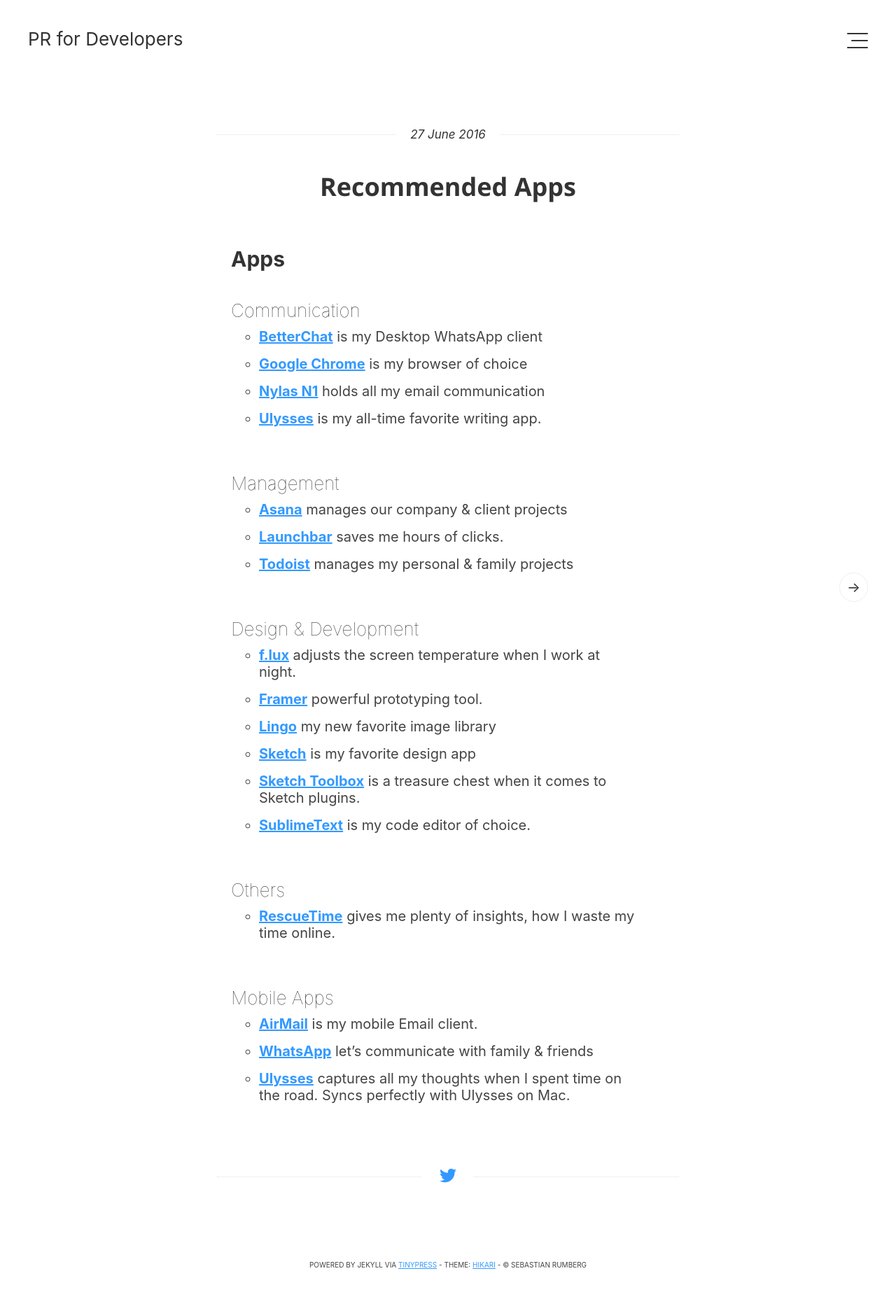
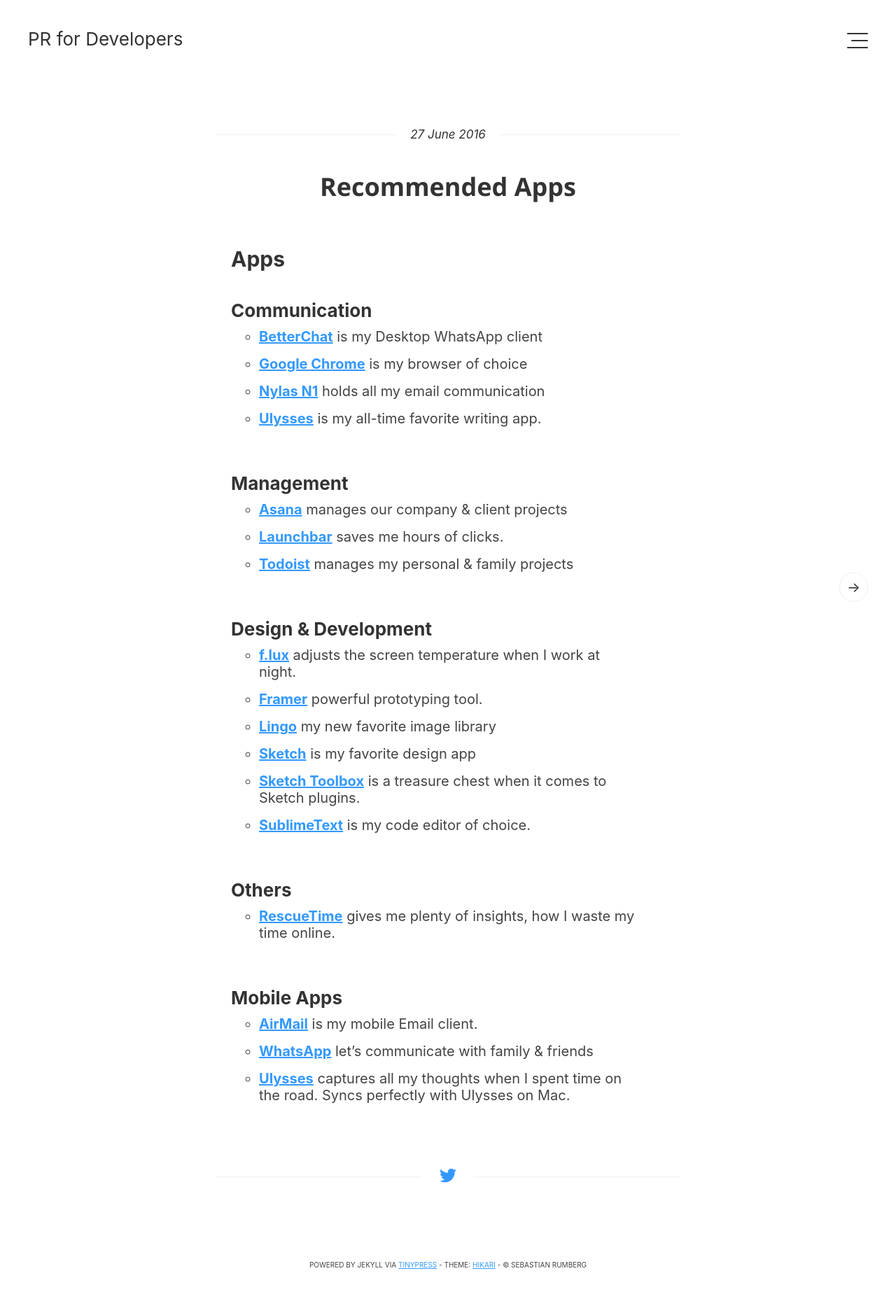
Before and after one commit to rumberg/rumberg.github.io, a Jekyll site: the page built from _posts/2016-06-27-recommended-apps.markdown, in a window 1280 px wide. Shown: the whole page at 70% size. Built offline with Jekyll 4.4.1, drawn with Linux system fonts in a browser that asks for light colours; grey boxes are pictures that could not be loaded.

Commit message:
Update main.css

```diff
--- a/css/main.css
+++ b/css/main.css
@@ -392,9 +392,9 @@ section#single-wrap h6 {
 }
 
 section#single-wrap h1 { font-size: 150%; }
-section#single-wrap h2 { font-size: 140%; font-style: italic; }
-section#single-wrap h3 { font-size: 130%; font-weight: lighter; }
-section#single-wrap h4 { font-size: 120%; font-weight: lighter; text-decoration: underline; text-align: center; }
+section#single-wrap h2 { font-size: 140%; font-weight: bold;}
+section#single-wrap h3 { font-size: 130%; font-weight: bold;}
+section#single-wrap h4 { font-size: 120%; font-weight: bold;}
 section#single-wrap h5 { font-size: 110%; }
 section#single-wrap h6 { font-size: 100%; }
 section#single-wrap p { line-height: 160%; }
```
